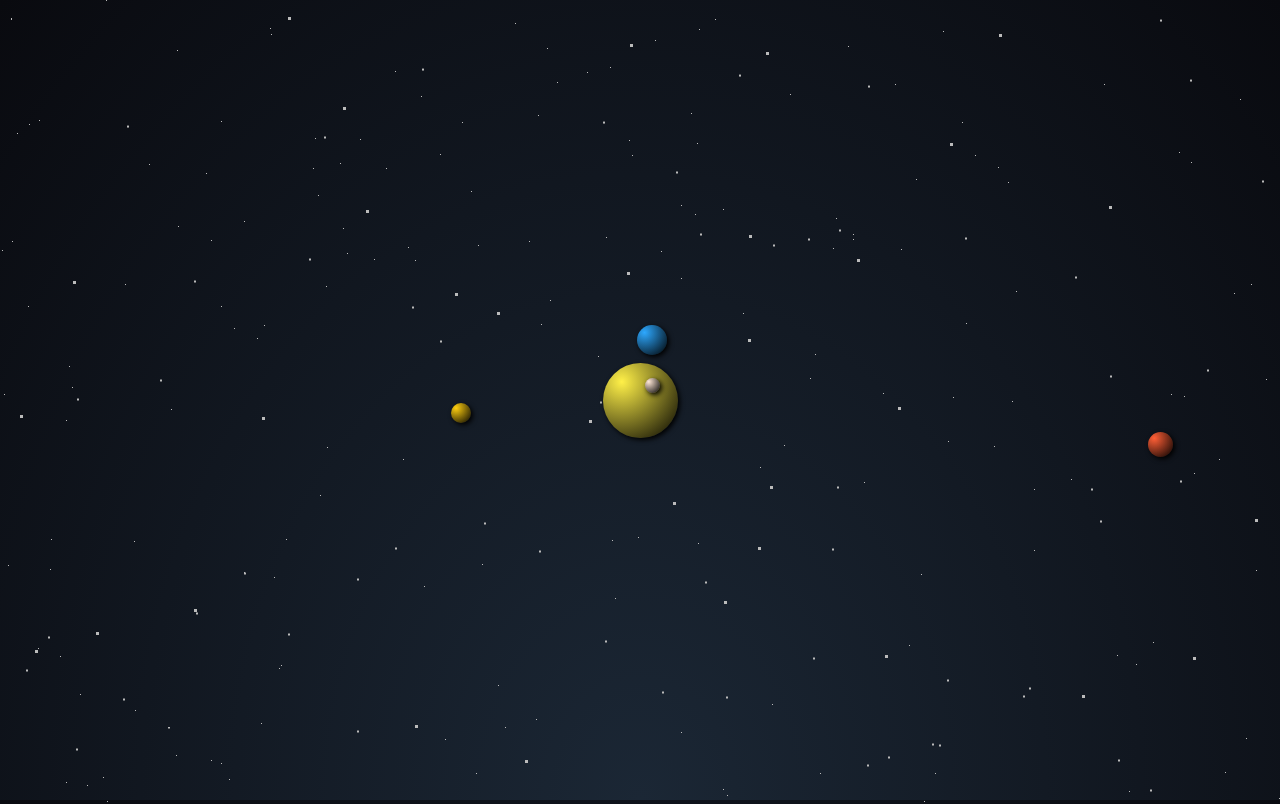
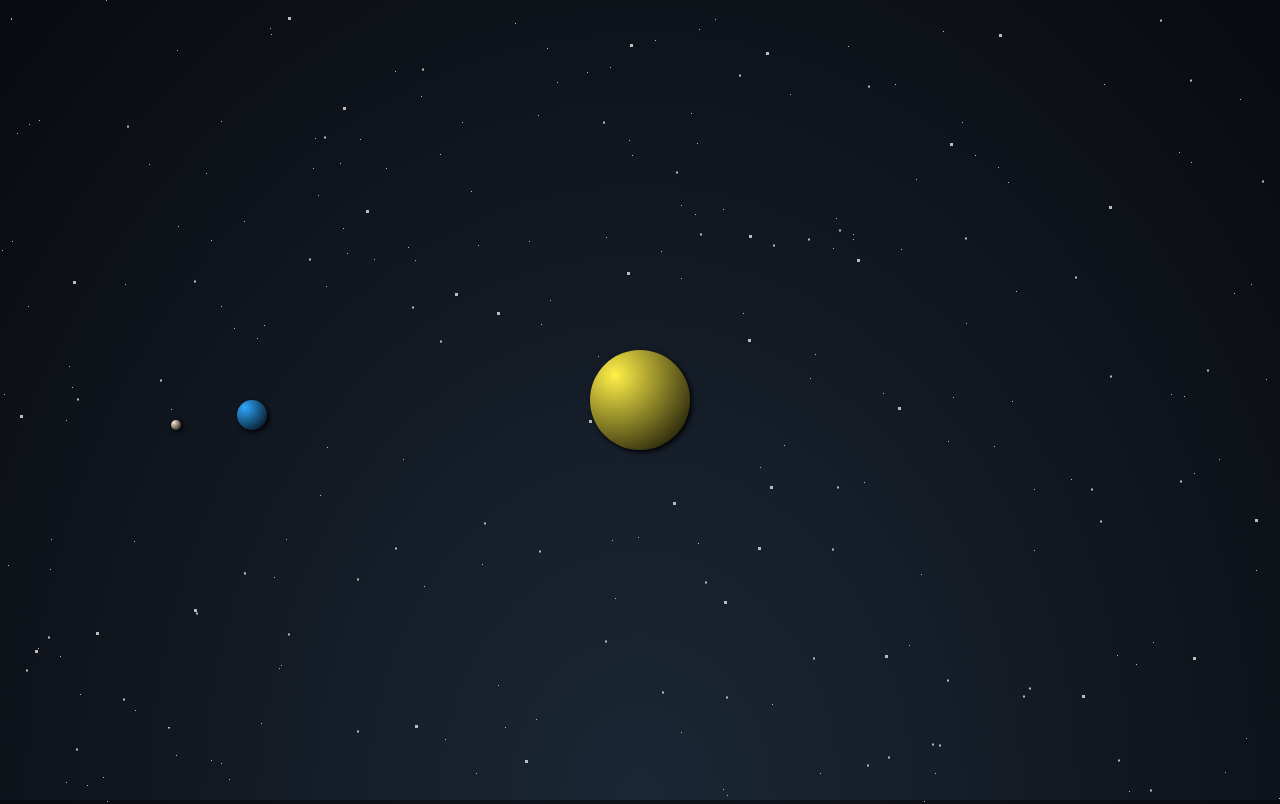
Before and after one commit to adriancorcoran/react-solar-system, a React (Create React App) app: page / in a window 1280 px wide. Shown: the top 804 px of the page. Built offline with nearby package versions, Linux system fonts and the light colour scheme.

Commit message:
Parent orbits functional

```diff
--- a/src/App.js
+++ b/src/App.js
@@ -17,8 +17,6 @@ class App extends React.Component {
           cx: window.innerWidth / 2,
           cy: window.innerHeight / 2
         },
-        angle: 0,
-        angleChange: 0.025,
         viewTilt: 0.85,
         speed: 1,
         frameRate: 50
@@ -35,19 +33,6 @@ class App extends React.Component {
     //  ------------------------------------------------
     // listen for window resize events and recenter
     window.addEventListener("resize", this.updateUniverseCenter);
-
-    //  ------------------------------------------------
-    // loop to update the universal angle for calculating position
-    this.intervalID = setInterval(() => {
-      // get current angle
-      let angle = this.state.universe.angle;
-      // increase
-      angle += this.state.universe.angleChange * this.state.universe.speed;
-      // check if over 360 and reset - stop number getting too high
-      if (angle >= 360) angle = 0;
-      // update state
-      this.setState({ universe: { ...this.state.universe, angle: angle } });
-    }, this.state.universe.frameRate);
   }
 
   // unmount the object and destroy the interval
@@ -55,10 +40,6 @@ class App extends React.Component {
     //  ------------------------------------------------
     // clear listener
     window.removeEventListener("resize", this.updateUniverseCenter);
-
-    //  ------------------------------------------------
-    // clear interval
-    clearInterval(this.intervalID);
   }
 
   updateUniverseCenter = () => {
@@ -73,28 +54,26 @@ class App extends React.Component {
     });
   };
 
-  renderSolarSystem = () => {
-    return solarSystemData.map((item, i) => {
-      return (
-        <OrbitingObject
-          key={i}
-          universe={this.state.universe}
-          properties={item.properties}
-          zIndex={i}
-        />
-      );
-    });
-  };
-
   render() {
     return (
-      <div className="universe">
+      <div id="universe" className="universe">
         <div id="stars" />
         <div id="stars2" />
         <div id="stars3" />
 
-        {/* render the solar system data */}
-        {this.renderSolarSystem()}
+        {/* render the solar system objects */}
+
+        {Object.keys(solarSystemData).map((key, i) => {
+          let solarObject = solarSystemData[key];
+          return (
+            <OrbitingObject
+              key={i}
+              universe={this.state.universe}
+              solarObject={solarObject}
+              zIndex={i}
+            />
+          );
+        })}
       </div>
     );
   }
--- a/src/components/OrbitingObject.js
+++ b/src/components/OrbitingObject.js
@@ -1,21 +1,31 @@
 import React from "react";
+// helpers and data
+import { getPosition } from "../lib/helpers";
 
 class OrbitingObject extends React.Component {
   // create the object and init the state
   constructor(props) {
     super(props);
     this.state = {
-      properties: {
-        ...props.properties,
+      ...props.solarObject,
       position: { px: 0, py: 0 },
       display: "none",
       zIndex: props.zIndex
-      }
     };
   }
 
   // mount the object and create the interval to update the position
   componentDidMount() {
+    // set a reference in state to the parent element, if exists
+    if (this.state.parentId !== false) {
+      this.setState({
+        parentElement: this.state.parentId
+          ? document.querySelector(`#${this.state.parentId}`)
+          : document.querySelector(`#universe`)
+      });
+    }
+
+    // set an interval for moving
     this.intervalID = setInterval(() => {
       this.move();
     }, this.props.universe.frameRate);
@@ -28,30 +38,51 @@ class OrbitingObject extends React.Component {
 
   // move to next step in interval
   move() {
-    // get copy of state properties
-    let properties = { ...this.state.properties };
+    // console.log(this.state);
+    //  ------------------------------------------------
+    // get copy of state and universe
+    let solarObject = { ...this.state };
     let universe = { ...this.props.universe };
-    // get universe angle
-    let a = universe.angle * properties.speed + properties.orbitOffset;
+    //  ------------------------------------------------
+    // calculate new angle
+    let angle =
+      solarObject.angle +
+      solarObject.angleChange * solarObject.speed * universe.speed;
+    // check if over 360 and reset - stop number getting too high
+    if (angle >= 360) angle = 0;
+    //  ------------------------------------------------
+    // calculate parent position - default to universe
+    let parentPosition = {
+      cx: universe.center.cx,
+      cy: universe.center.cy
+    };
+    // check for parent
+    if (this.state.parentId) {
+      // get parent position
+      parentPosition = getPosition(this.state.parentElement);
+    }
+    //  ------------------------------------------------
     // calculate position
     let px =
-      universe.center.cx +
-      properties.radius * Math.cos(a) -
-      properties.diameter / 2;
+      parentPosition.cx +
+      solarObject.radius * Math.cos(angle) -
+      solarObject.diameter / 2;
     let py =
-      universe.center.cy +
-      properties.radius * (1 - this.props.universe.viewTilt) * Math.sin(a) -
-      properties.diameter / 2;
+      parentPosition.cy +
+      solarObject.radius *
+        (1 - this.props.universe.viewTilt) *
+        Math.sin(angle) -
+      solarObject.diameter / 2;
+    //  ------------------------------------------------
     // update state
     this.setState({
-      properties: {
-        ...this.state.properties,
+      ...this.state,
+      angle: angle,
       position: {
         px,
         py
       },
       display: "block"
-      }
     });
   }
 
@@ -59,18 +90,16 @@ class OrbitingObject extends React.Component {
     // style object and render position using state
     const style = {
       background:
-        "radial-gradient(circle at 25% 25%, " +
-        this.state.properties.color +
-        ", #000)",
+        "radial-gradient(circle at 25% 25%, " + this.state.color + ", #000)",
       borderRadius: "100%",
       boxShadow: "2px 2px 5px 0px #000",
       position: "absolute",
-      top: `${this.state.properties.position.py}px`,
-      left: `${this.state.properties.position.px}px`,
-      width: `${this.state.properties.diameter}px`,
-      height: `${this.state.properties.diameter}px`,
-      display: this.state.properties.display,
-      zIndex: this.state.properties.zIndex
+      top: `${this.state.position.py}px`,
+      left: `${this.state.position.px}px`,
+      width: `${this.state.diameter}px`,
+      height: `${this.state.diameter}px`,
+      display: this.state.display,
+      zIndex: this.state.zIndex
     };
 
     // top left quadrant: x < cx and y > cy
@@ -79,7 +108,7 @@ class OrbitingObject extends React.Component {
     // bottom left quadrant: x < cx and y < cy
 
     return (
-      <div className="orbiting-object" style={style}>
+      <div id={this.state.id} className="orbiting-object" style={style}>
         &nbsp;
       </div>
     );
--- /dev/null
+++ b/src/lib/helpers.js
@@ -0,0 +1,12 @@
+// get the position of an element on the page
+exports.getPosition = el => {
+  var rect = el.getBoundingClientRect(),
+    scrollLeft = window.pageXOffset || document.documentElement.scrollLeft,
+    scrollTop = window.pageYOffset || document.documentElement.scrollTop;
+  return {
+    top: rect.top + scrollTop,
+    left: rect.left + scrollLeft,
+    cy: rect.top + scrollTop + rect.height / 2,
+    cx: rect.left + scrollLeft + rect.width / 2
+  };
+};
--- a/src/lib/orbiting-data.js
+++ b/src/lib/orbiting-data.js
@@ -1,55 +1,80 @@
 // array containing all the data for the objects in the solar system
 
 // solar system
-module.exports.solarSystemData = [
-  {
-    name: "The Sun",
-    properties: {
+exports.solarSystemData = {
+  Sun: {
+    id: "sun",
+    name: "Sun",
+    parentId: false,
+    angle: 0,
+    angleChange: 0,
+    diameter: 100,
+    radius: 0,
+    speed: 0,
+    color: "#FFF048"
+  },
+  Earth: {
+    id: "earth",
+    name: "Earth",
+    parentId: "sun",
+    angle: 45,
+    angleChange: 0.025,
+    diameter: 30,
+    radius: 400,
+    speed: 0.5,
+    color: "#2da8ff"
+  },
+  Moon: {
+    id: "moon",
+    name: "Moon",
+    parentId: "earth",
+    angle: 0,
+    angleChange: 0.05,
+    diameter: 10,
+    radius: 100,
+    speed: 2,
+    color: "#FFE7D6"
+  }
+};
+exports.solarSystemData1 = {
+  Sun: {
+    name: "Sun",
     diameter: 75,
     radius: 0,
     speed: 0,
     orbitOffset: 0,
     color: "#FFF048"
-    }
   },
-  {
+  Mercury: {
     name: "Mercury",
-    properties: {
     diameter: 15,
     radius: 100,
     speed: 1.3,
     orbitOffset: 0,
     color: "#FFE7D6"
-    }
   },
-  {
+  Venus: {
     name: "Venus",
-    properties: {
     diameter: 20,
     radius: 200,
     speed: 1.1,
     orbitOffset: 30,
     color: "#FFCF10"
-    }
   },
-  {
+  Earth: {
     name: "Earth",
-    properties: {
     diameter: 30,
     radius: 400,
     speed: 1,
     orbitOffset: 45,
     color: "#2da8ff"
-    }
   },
-  {
+  Mars: {
     name: "Mars",
-    properties: {
     diameter: 25,
     radius: 600,
     speed: 0.9,
     orbitOffset: 60,
     color: "#FF5F36"
   }
-  }
-];
+};
```
Lines whose indentation alone changed are shown as unchanged.
